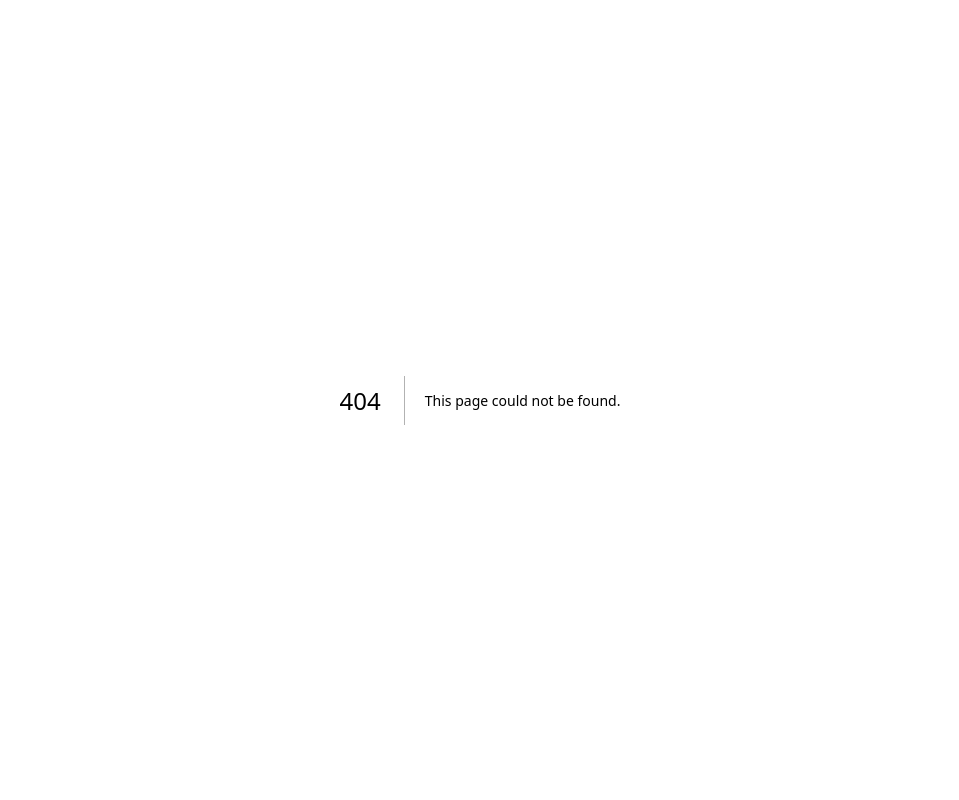
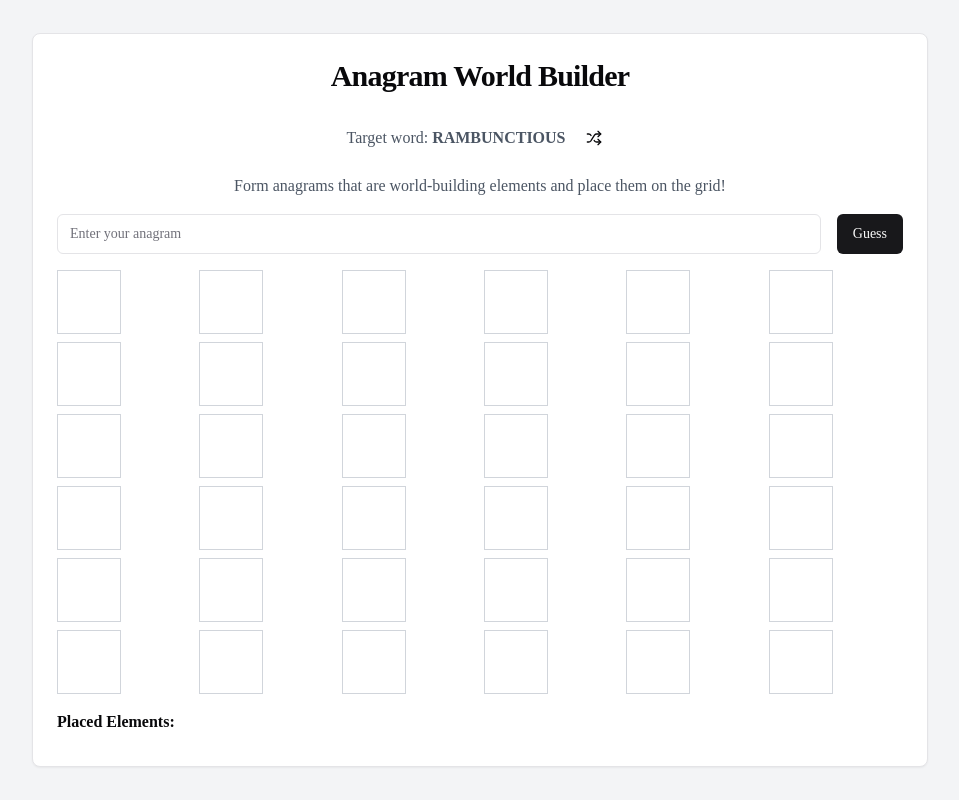
Before and after one commit to junaama/iluvwords, a Next.js app: page /lexicity in a window 1280 px wide. Before the commit this address had no page. Shown: the whole page, without its empty margins (160-1119 px from the left). Built offline with nearby package versions, Linux system fonts and the light colour scheme.

Commit message:
add lexicity gamemode

```diff
--- /dev/null
+++ b/app/lexicity/page.tsx
@@ -0,0 +1,189 @@
+"use client"
+
+import { useState, useCallback, KeyboardEvent } from "react"
+import { Button } from "@/components/ui/button"
+import { Input } from "@/components/ui/input"
+import { Card, CardContent, CardHeader, CardTitle } from "@/components/ui/card"
+import { toast } from "@/hooks/use-toast"
+import { Shuffle } from "lucide-react"
+
+// World-building elements and their corresponding SVG representations
+const worldElements: { [key: string]: string } = {
+    BARN: `<svg viewBox="0 0 24 24" fill="currentColor"><path d="M3 20V8L12 2L21 8V20H3Z" /></svg>`,
+    COURT: `<svg viewBox="0 0 24 24" fill="currentColor"><rect x="2" y="2" width="20" height="20" /><line x1="2" y1="12" x2="22" y2="12" stroke="white" /></svg>`,
+    TRAIN: `<svg viewBox="0 0 24 24" fill="currentColor"><rect x="4" y="8" width="16" height="12" /><circle cx="7" cy="20" r="2" /><circle cx="17" cy="20" r="2" /></svg>`,
+    HOUSE: `<svg viewBox="0 0 24 24" fill="currentColor"><path d="M2 12 L12 2 L22 12 L22 22 L2 22 Z" /></svg>`,
+    MUSEUM: `<svg viewBox="0 0 24 24" fill="currentColor"><rect x="4" y="4" width="16" height="16" /><rect x="7" y="7" width="10" height="10" /></svg>`,
+    ROOM: `<svg viewBox="0 0 24 24" fill="currentColor"><rect x="4" y="4" width="16" height="16" /><line x1="4" y1="8" x2="20" y2="8" stroke="white" /></svg>`,
+    STUDIO: `<svg viewBox="0 0 24 24" fill="currentColor"><rect x="2" y="2" width="20" height="20" /><circle cx="12" cy="12" r="4" /></svg>`,
+}
+
+const isAnagram = (input: string, target: string): boolean => {
+    // Create frequency maps for input and target words
+    const inputMap: Record<string, number> = {}
+    const targetMap: Record<string, number> = {}
+
+    // Populate frequency map for input word
+    for (const char of input.toLowerCase()) {
+        inputMap[char] = (inputMap[char] || 0) + 1
+    }
+
+    // Populate frequency map for target word
+    for (const char of target.toLowerCase()) {
+        targetMap[char] = (targetMap[char] || 0) + 1
+    }
+
+    // Check if input is a subanagram of target
+    for (const char in inputMap) {
+        if (!targetMap[char] || inputMap[char] > targetMap[char]) {
+            return false // Input has a letter not in target, or more of it than target
+        }
+    }
+
+    return true // All letters of input are in target with correct frequencies
+}
+
+const shuffleWord = (word: string) => {
+    return word.split('').sort(() => Math.random() - 0.5).join('')
+}
+
+export default function AnagramWorldBuilder() {
+    const [targetWord] = useState("RAMBUNCTIOUS")
+    const [displayedWord, setDisplayedWord] = useState(targetWord)
+    const [input, setInput] = useState("")
+    const [placedElements, setPlacedElements] = useState<{ [key: string]: { x: number; y: number } }>({})
+    const [selectedElement, setSelectedElement] = useState<string | null>(null)
+    const [grid, setGrid] = useState<string[][]>(Array(6).fill(null).map(() => Array(6).fill(null)))
+
+    const handleShuffle = () => {
+        setDisplayedWord(shuffleWord(targetWord))
+    }
+
+    const handleGuess = useCallback(() => {
+        const guess = input.toUpperCase().trim()
+        if (guess && isAnagram(guess, targetWord) && worldElements[guess] && !placedElements[guess]) {
+            setSelectedElement(guess)
+            toast({
+                title: "Valid Anagram!",
+                description: `${guess} is a valid world-building element. Place it on the grid!`,
+                variant: "default",
+            })
+        } else if (!worldElements[guess]) {
+            toast({
+                title: "Invalid Element",
+                description: `${guess} is not a recognized world-building element.`,
+                variant: "destructive",
+            })
+        } else if (placedElements[guess]) {
+            toast({
+                title: "Already Placed",
+                description: `You've already placed ${guess} on the grid.`,
+                variant: "destructive",
+            })
+        } else {
+            toast({
+                title: "Invalid Anagram",
+                description: `${guess} is not a valid anagram of ${targetWord}.`,
+                variant: "destructive",
+            })
+        }
+        setInput("")
+    }, [input, targetWord, placedElements])
+
+    const handleKeyPress = (e: KeyboardEvent<HTMLInputElement>) => {
+        if (e.key === 'Enter') {
+            handleGuess()
+        }
+    }
+
+    const handleCellClick = (row: number, col: number) => {
+        if (selectedElement && !grid[row][col]) {
+            const newGrid = [...grid]
+            newGrid[row][col] = selectedElement
+            setGrid(newGrid)
+            setPlacedElements({ ...placedElements, [selectedElement]: { x: col, y: row } })
+            setSelectedElement(null)
+            toast({
+                title: "Element Placed",
+                description: `${selectedElement} has been placed on the grid.`,
+                variant: "default",
+            })
+        }
+    }
+
+    return (
+        <div className="min-h-screen bg-gray-100 flex items-center justify-center p-4">
+            <Card className="w-full max-w-4xl">
+                <CardHeader>
+                    <CardTitle className="text-3xl font-bold text-center">Anagram World Builder</CardTitle>
+                </CardHeader>
+                <CardContent>
+                    <div className="mb-4">
+                        <div className="mb-4 flex items-center justify-center">
+                            <p className="text-gray-600 text-center mr-2">
+                                Target word: <span className="font-bold">{displayedWord}</span>
+                            </p>
+                            <Button
+                                variant="ghost"
+                                size="icon"
+                                onClick={handleShuffle}
+                                aria-label="Shuffle target word"
+                            >
+                                <Shuffle className="h-4 w-4" />
+                            </Button>
+                        </div>
+                        <p className="text-gray-600 text-center mt-2">
+                            Form anagrams that are world-building elements and place them on the grid!
+                        </p>
+                    </div>
+                    <div className="flex space-x-4 mb-4">
+                        <Input
+                            type="text"
+                            placeholder="Enter your anagram"
+                            value={input}
+                            onChange={(e) => setInput(e.target.value)}
+                            onKeyPress={handleKeyPress}
+                            className="flex-grow"
+                            aria-label="Enter your anagram"
+                        />
+                        <Button onClick={handleGuess}>Guess</Button>
+                    </div>
+                    <div className="grid grid-cols-6 gap-2 mb-4">
+                        {grid.map((row, rowIndex) =>
+                            row.map((cell, colIndex) => (
+                                <button
+                                    key={`${rowIndex}-${colIndex}`}
+                                    className="w-16 h-16 bg-white border border-gray-300 flex items-center justify-center"
+                                    onClick={() => handleCellClick(rowIndex, colIndex)}
+                                    aria-label={`Grid cell ${rowIndex}-${colIndex}`}
+                                >
+                                    {cell && (
+                                        <div
+                                            className="w-12 h-12 text-blue-500"
+                                            dangerouslySetInnerHTML={{ __html: worldElements[cell] }}
+                                        />
+                                    )}
+                                </button>
+                            ))
+                        )}
+                    </div>
+                    {selectedElement && (
+                        <div className="text-center">
+                            <p>Click on the grid to place: {selectedElement}</p>
+                        </div>
+                    )}
+                    <div className="mt-4">
+                        <h3 className="font-semibold mb-2">Placed Elements:</h3>
+                        <div className="flex flex-wrap gap-2">
+                            {Object.keys(placedElements).map((element) => (
+                                <div key={element} className="bg-blue-100 text-blue-800 px-2 py-1 rounded">
+                                    {element}
+                                </div>
+                            ))}
+                        </div>
+                    </div>
+                </CardContent>
+            </Card>
+        </div>
+    )
+}
```
